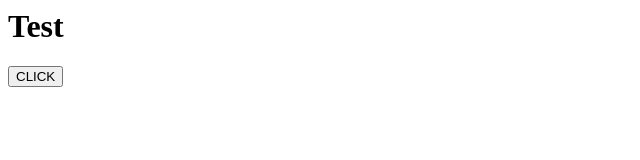
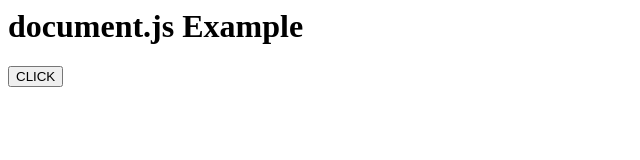
Before and after one commit to glaukiol1/document.js, a plain HTML site: page test-files/test.html in a window 1280 px wide. Shown: the whole page, without its empty margins (0-640 px from the left). Drawn offline with Linux system fonts and the light colour scheme.

Commit message:
Update test.html

```diff
--- a/test-files/test.html
+++ b/test-files/test.html
@@ -3,7 +3,7 @@
         <title>Test</title>
     </head>
     <body>
-        <h1>Test</h1>
+        <h1>document.js Example</h1>
         <button type='button' id='show'>CLICK</button>
         <div id='btn-show'></div>
     </body>
```
